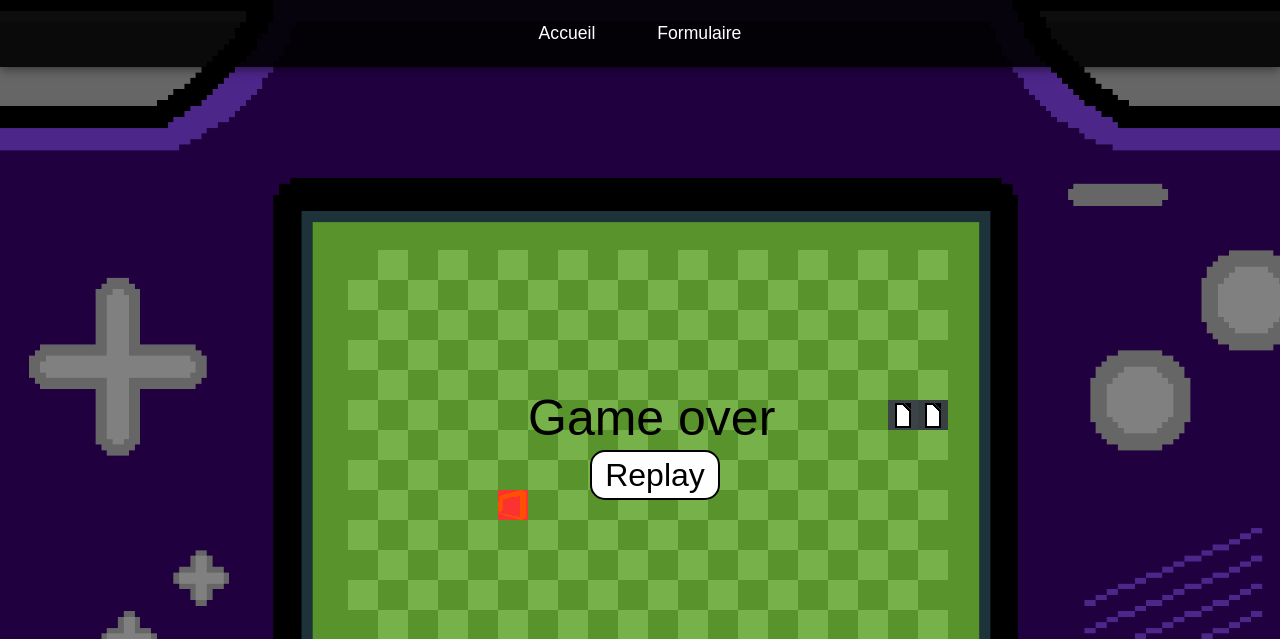
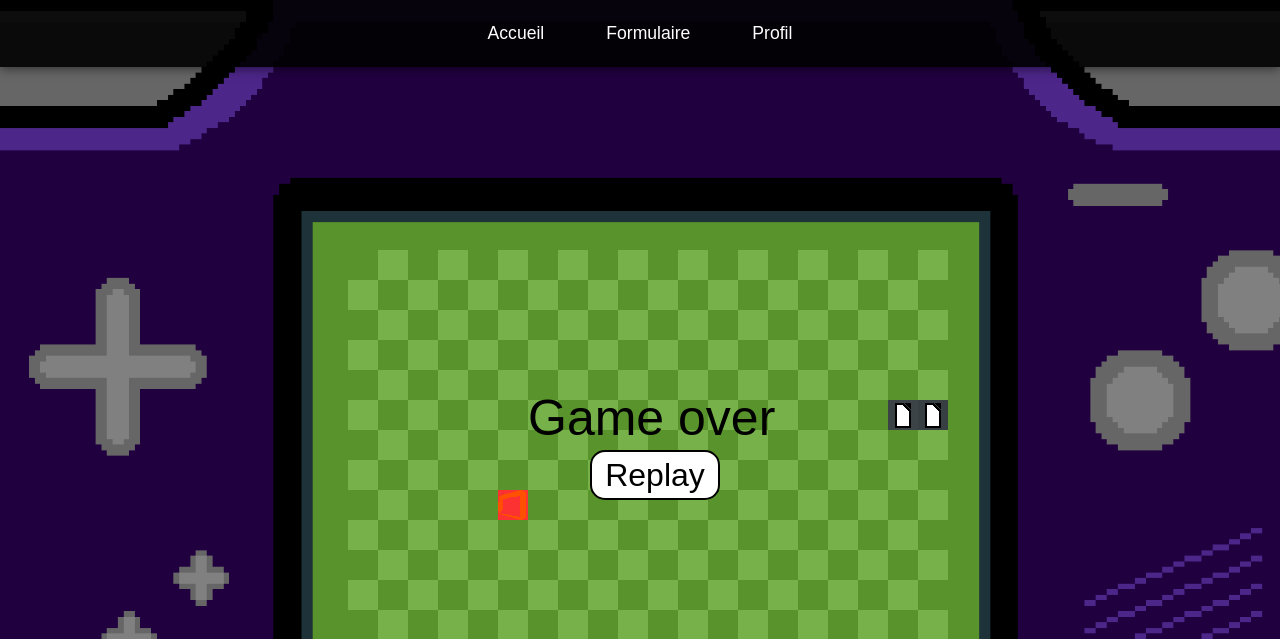
Before and after one commit to Tiuxi/n2i-2025, a PHP site: page / in a window 1280 px wide. Shown: the top 639 px of the page. Run offline with PHP 8.4, Linux system fonts and the light colour scheme; some libraries are stand-ins or nearby versions.

Commit message:
Merge code Antoine

```diff
--- a/antoine/index.html
+++ b/antoine/profile.php
@@ -42,6 +42,8 @@
 
         <ul id="skillList"></ul>
 
+        <a href="../index.php">Retour au menu</a>
+
         <!-- VALIDATION -->
         <button id="validate">Valider</button>
 
--- a/includes/navbar.php
+++ b/includes/navbar.php
@@ -3,6 +3,7 @@
 $navLinks = [
     ['Accueil', 'index.php'],
     ['Formulaire', 'name.php'],
+    ['Profil', '/antoine/profile.php'],
 ];
 ?>
 <nav class="navbar">
```
